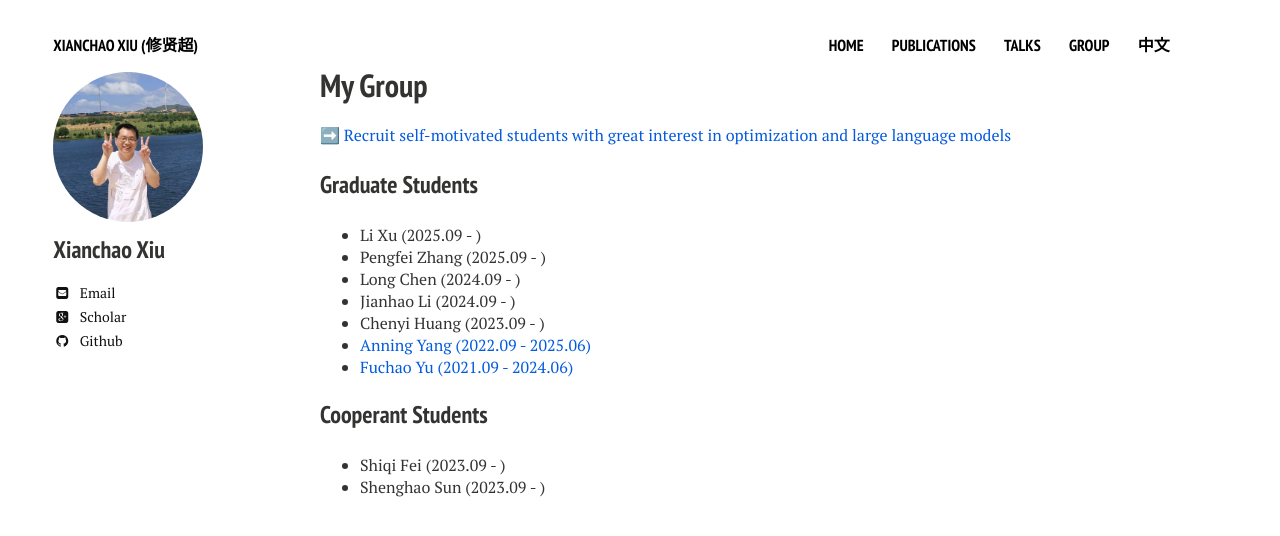
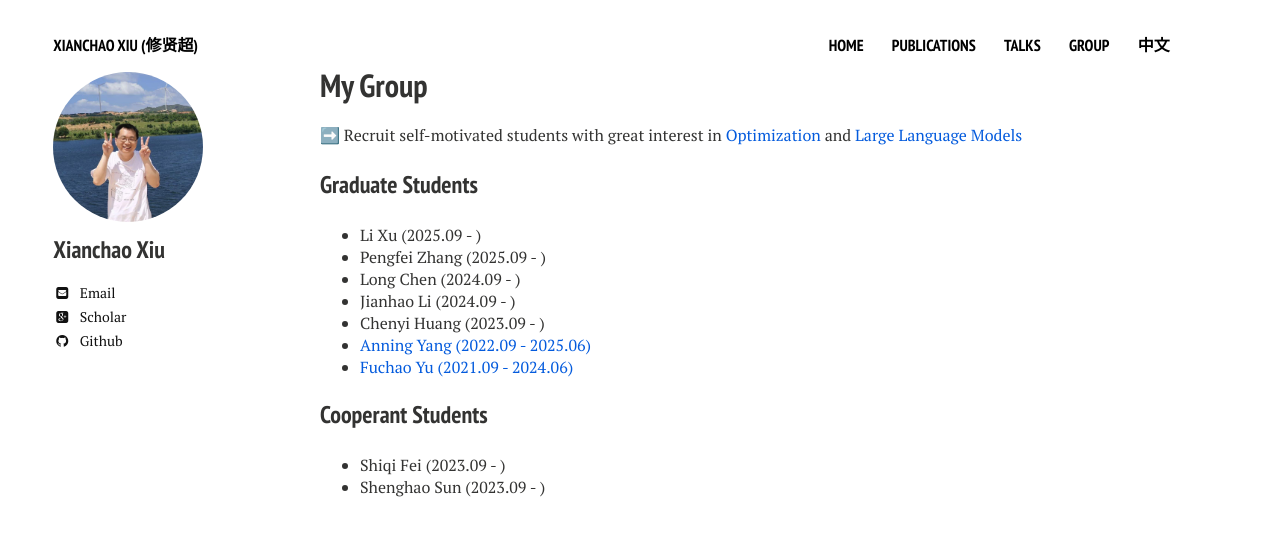
Before and after one commit to xianchaoxiu/xianchaoxiu.github.io, a Jekyll site: the page built from group/index.md, in a window 1280 px wide. Shown: the top 536 px of the page. Built offline with Jekyll 4.4.1, drawn with Linux system fonts in a browser that asks for light colours; nearby versions of some CDN libraries.

Commit message:
Update index.md

```diff
--- a/group/index.md
+++ b/group/index.md
@@ -7,7 +7,8 @@ comments: false
 share: false
 ---
 
-➡️ <a href="https://arxiv.org/search/?query=xiu%2C+xianchao&searchtype=all&abstracts=show&order=-announced_date_first&size=50" class="textlink" target="_blank"> Recruit self-motivated students with great interest in optimization and large language models </a>
+➡️ Recruit self-motivated students with great interest in <a href="http://faculty.bicmr.pku.edu.cn/~wenzw/optbook.html" class="textlink" target="_blank"> Optimization</a> and <a href="https://github.com/ZJU-LLMs/Foundations-of-LLMs" class="textlink" target="_blank"> Large Language Models </a>
+
 
 
 ### Graduate Students
```
